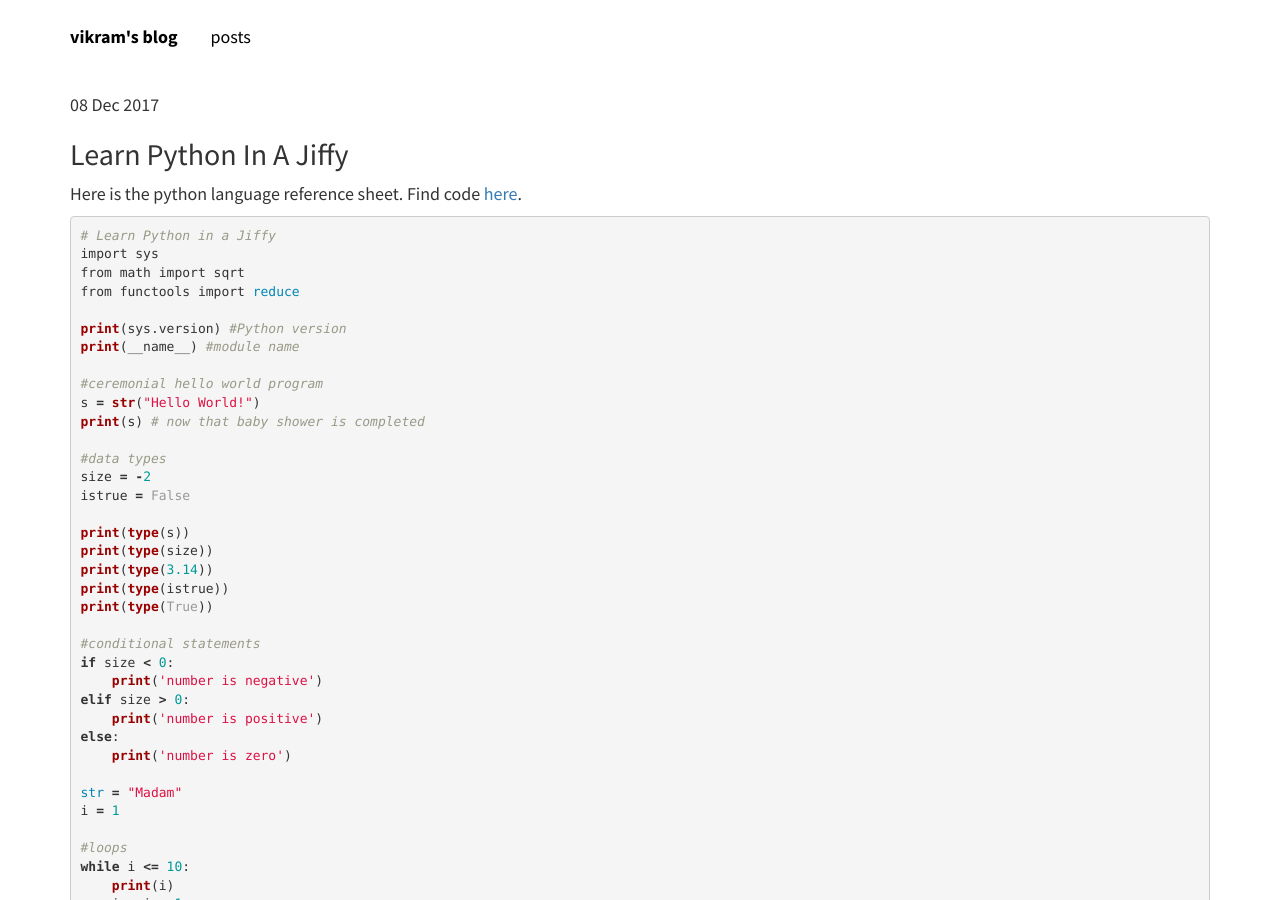
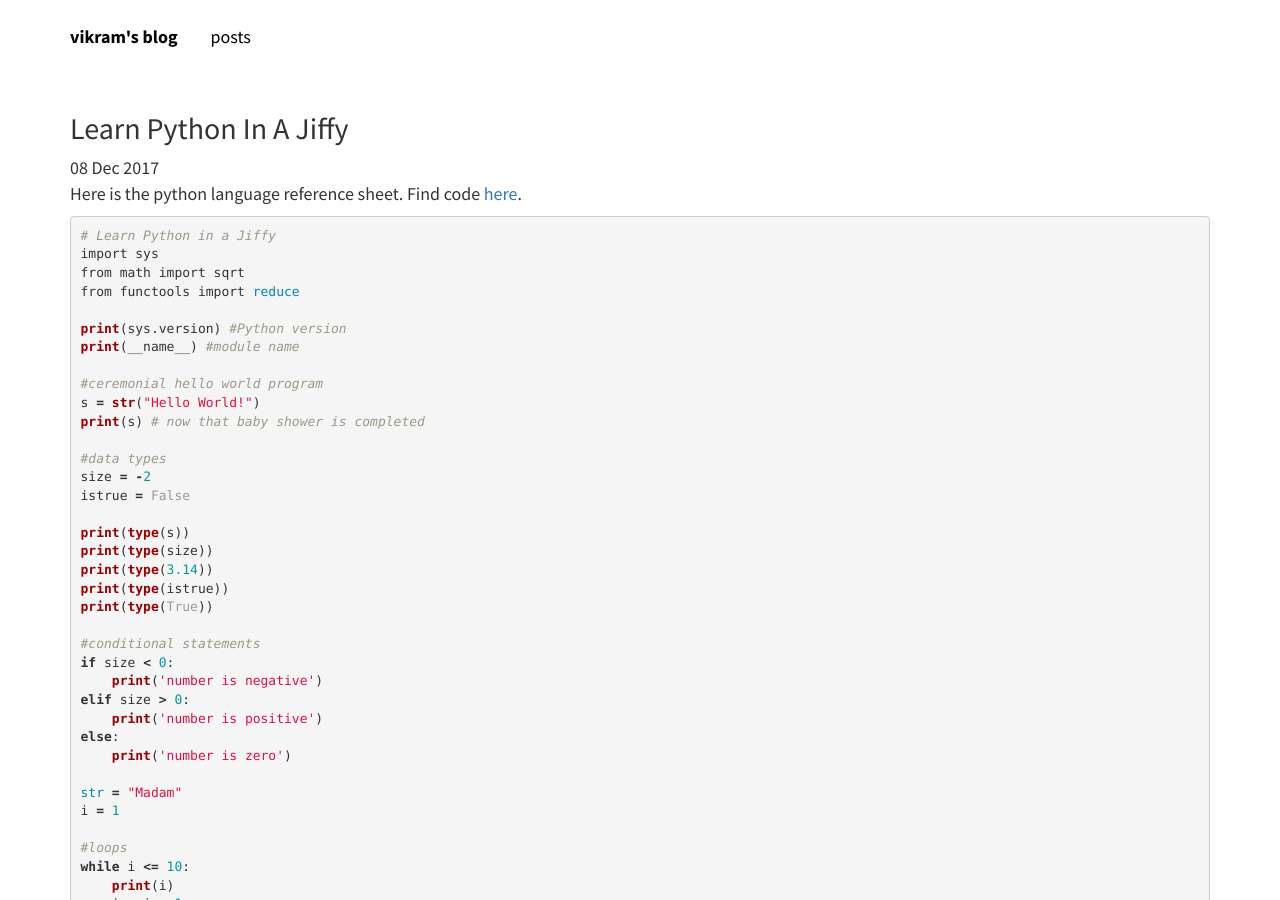
Before and after one commit to srirangamv/srirangamv.github.io, a Jekyll site: the page built from index.html, in a window 1280 px wide and 900 px high. Built offline with Jekyll 4.4.1, drawn with Linux system fonts in a browser that asks for light colours; nearby versions of some CDN libraries; the list of posts is cut into pages by our own code.

```diff
--- a/index.html
+++ b/index.html
@@ -6,8 +6,8 @@
 
 {% assign latestpost = site.posts.first %}
 
+<h2>{{ latestpost.title }}</h2>
 <span>{{ latestpost.date | date_to_string }}</span>
-<h2>{{ latestpost.title }}</h2>
 
 <div class="post">
 {{ latestpost.content }}
```
